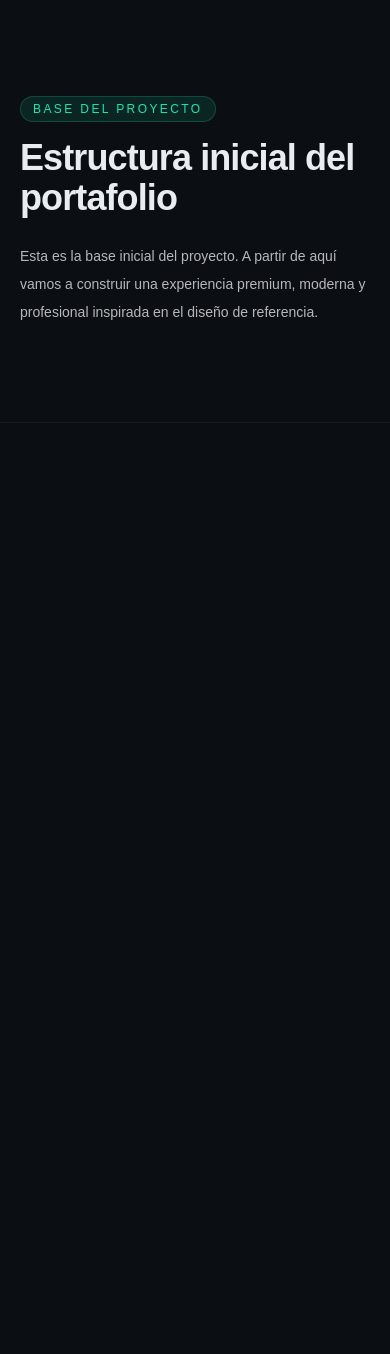
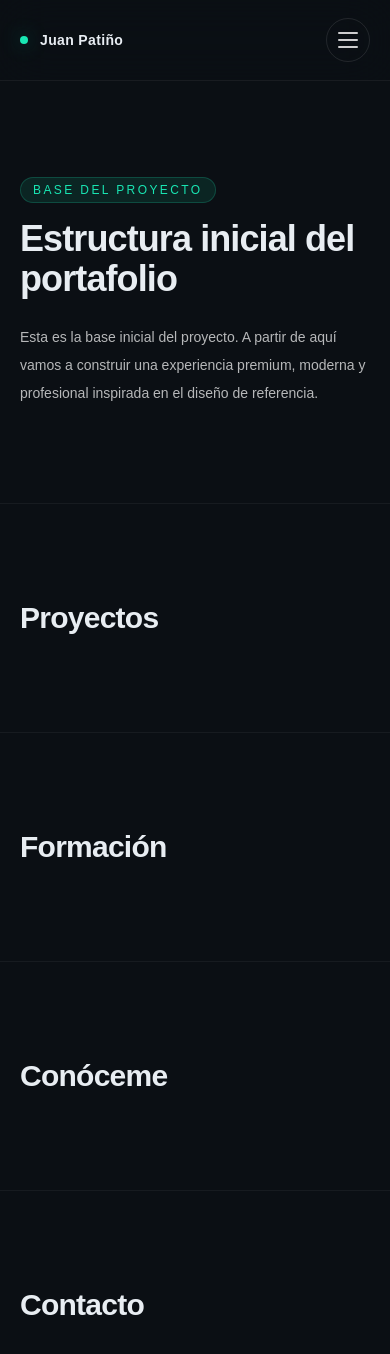
Before and after one commit to sebastianUCC2024/Portafolio, a Next.js app: page / in a window 390 px wide. Shown: the top 1354 px of the page. Before the commit the page ends 844 px from the top, so only its background shows below. Built offline with nearby package versions, Linux system fonts and the light colour scheme.

Commit message:
Se agrego la barra de navegación adaptable con menú móvil

```diff
--- a/src/app/page.tsx
+++ b/src/app/page.tsx
@@ -1,9 +1,15 @@
+import Navbar from "../components/layout/navbar";
 import Container from "../components/layout/container";
 
 export default function Home() {
   return (
     <main className="min-h-screen bg-background text-foreground">
-      <section className="border-b border-white/5 py-24 sm:py-28 lg:py-32">
+      <Navbar />
+
+      <section
+        id="hero"
+        className="border-b border-white/5 py-24 sm:py-28 lg:py-32"
+      >
         <Container>
           <div className="max-w-3xl">
             <span className="mb-4 inline-flex rounded-full border border-primary/20 bg-primary/10 px-3 py-1 text-xs font-medium uppercase tracking-[0.2em] text-primary">
@@ -15,10 +21,52 @@ export default function Home() {
             </h1>
 
             <p className="mt-6 max-w-2xl text-sm leading-7 text-white/70 sm:text-base">
-              Esta es la base inicial del proyecto. A partir de aquí vamos a construir
-              una experiencia premium, moderna y profesional inspirada en el diseño de referencia.
+              Esta es la base inicial del proyecto. A partir de aquí vamos a
+              construir una experiencia premium, moderna y profesional inspirada
+              en el diseño de referencia.
             </p>
           </div>
+        </Container>
+      </section>
+
+      <section
+        id="projects"
+        className="border-b border-white/5 py-24 sm:py-28 lg:py-32"
+      >
+        <Container>
+          <h2 className="text-3xl font-semibold tracking-tight sm:text-4xl">
+            Proyectos
+          </h2>
+        </Container>
+      </section>
+
+      <section
+        id="education"
+        className="border-b border-white/5 py-24 sm:py-28 lg:py-32"
+      >
+        <Container>
+          <h2 className="text-3xl font-semibold tracking-tight sm:text-4xl">
+            Formación
+          </h2>
+        </Container>
+      </section>
+
+      <section
+        id="about"
+        className="border-b border-white/5 py-24 sm:py-28 lg:py-32"
+      >
+        <Container>
+          <h2 className="text-3xl font-semibold tracking-tight sm:text-4xl">
+            Conóceme
+          </h2>
+        </Container>
+      </section>
+
+      <section id="contact" className="py-24 sm:py-28 lg:py-32">
+        <Container>
+          <h2 className="text-3xl font-semibold tracking-tight sm:text-4xl">
+            Contacto
+          </h2>
         </Container>
       </section>
     </main>
--- /dev/null
+++ b/src/components/layout/navbar.tsx
@@ -0,0 +1,121 @@
+"use client";
+
+import { useState } from "react";
+import Container from "./container";
+import { navigationItems } from "@/src/data/navigation";
+
+export default function Navbar() {
+  const [isMenuOpen, setIsMenuOpen] = useState(false);
+
+  const handleCloseMenu = () => {
+    setIsMenuOpen(false);
+  };
+
+  return (
+    <header className="sticky top-0 z-50 border-b border-white/6 bg-background/80 backdrop-blur-xl">
+      <Container>
+        <div className="flex h-20 items-center justify-between gap-4">
+          <a
+            href="#hero"
+            className="inline-flex items-center gap-3 text-sm font-semibold tracking-wide text-foreground transition-colors duration-300 hover:text-primary"
+          >
+            <span className="inline-block h-2 w-2 rounded-full bg-primary shadow-[0_0_20px_rgba(25,230,179,0.45)]" />
+            <span>Juan Patiño</span>
+          </a>
+
+          <nav className="hidden items-center gap-8 lg:flex">
+            {navigationItems.map((item) => (
+              <a
+                key={item.href}
+                href={item.href}
+                className="text-sm font-medium text-white/65 transition-all duration-300 hover:text-primary"
+              >
+                {item.label}
+              </a>
+            ))}
+          </nav>
+
+          <div className="hidden items-center gap-3 lg:flex">
+            <button
+              type="button"
+              className="rounded-full border border-white/10 px-4 py-2 text-sm font-medium text-white/70 transition-all duration-300 hover:border-primary/40 hover:text-primary"
+            >
+              ES
+            </button>
+
+            <button
+              type="button"
+              className="rounded-full bg-primary px-5 py-2 text-sm font-semibold text-black transition-transform duration-300 hover:scale-[1.02]"
+            >
+              Contáctame
+            </button>
+          </div>
+
+          <button
+            type="button"
+            aria-label={isMenuOpen ? "Cerrar menú" : "Abrir menú"}
+            aria-expanded={isMenuOpen}
+            onClick={() => setIsMenuOpen((prev) => !prev)}
+            className="inline-flex h-11 w-11 items-center justify-center rounded-full border border-white/10 text-white/80 transition-all duration-300 hover:border-primary/40 hover:text-primary lg:hidden"
+          >
+            <span className="relative flex h-4 w-5 flex-col justify-between">
+              <span
+                className={`block h-0.5 w-full rounded-full bg-current transition-all duration-300 ${
+                  isMenuOpen ? "translate-y-[7px] rotate-45" : ""
+                }`}
+              />
+              <span
+                className={`block h-0.5 w-full rounded-full bg-current transition-all duration-300 ${
+                  isMenuOpen ? "opacity-0" : ""
+                }`}
+              />
+              <span
+                className={`block h-0.5 w-full rounded-full bg-current transition-all duration-300 ${
+                  isMenuOpen ? "-translate-y-[7px] -rotate-45" : ""
+                }`}
+              />
+            </span>
+          </button>
+        </div>
+
+        <div
+          className={`overflow-hidden transition-all duration-300 lg:hidden ${
+            isMenuOpen ? "max-h-96 pb-6" : "max-h-0"
+          }`}
+        >
+          <div className="rounded-3xl border border-white/8 bg-card/80 p-4 shadow-[0_20px_60px_rgba(0,0,0,0.25)]">
+            <nav className="flex flex-col gap-2">
+              {navigationItems.map((item) => (
+                <a
+                  key={item.href}
+                  href={item.href}
+                  onClick={handleCloseMenu}
+                  className="rounded-2xl px-4 py-3 text-sm font-medium text-white/75 transition-all duration-300 hover:bg-white/5 hover:text-primary"
+                >
+                  {item.label}
+                </a>
+              ))}
+            </nav>
+
+            <div className="mt-4 flex flex-col gap-3 border-t border-white/8 pt-4">
+              <button
+                type="button"
+                className="rounded-full border border-white/10 px-4 py-3 text-sm font-medium text-white/70 transition-all duration-300 hover:border-primary/40 hover:text-primary"
+              >
+                Idioma: ES
+              </button>
+
+              <a
+                href="#contact"
+                onClick={handleCloseMenu}
+                className="rounded-full bg-primary px-5 py-3 text-center text-sm font-semibold text-black transition-transform duration-300 hover:scale-[1.01]"
+              >
+                Contáctame
+              </a>
+            </div>
+          </div>
+        </div>
+      </Container>
+    </header>
+  );
+}
--- /dev/null
+++ b/src/data/navigation.ts
@@ -0,0 +1,27 @@
+export type NavigationItem = {
+  label: string;
+  href: string;
+};
+
+export const navigationItems: NavigationItem[] = [
+  {
+    label: "Inicio",
+    href: "#hero",
+  },
+  {
+    label: "Proyectos",
+    href: "#projects",
+  },
+  {
+    label: "Formación",
+    href: "#education",
+  },
+  {
+    label: "Conóceme",
+    href: "#about",
+  },
+  {
+    label: "Contacto",
+    href: "#contact",
+  },
+];
```
